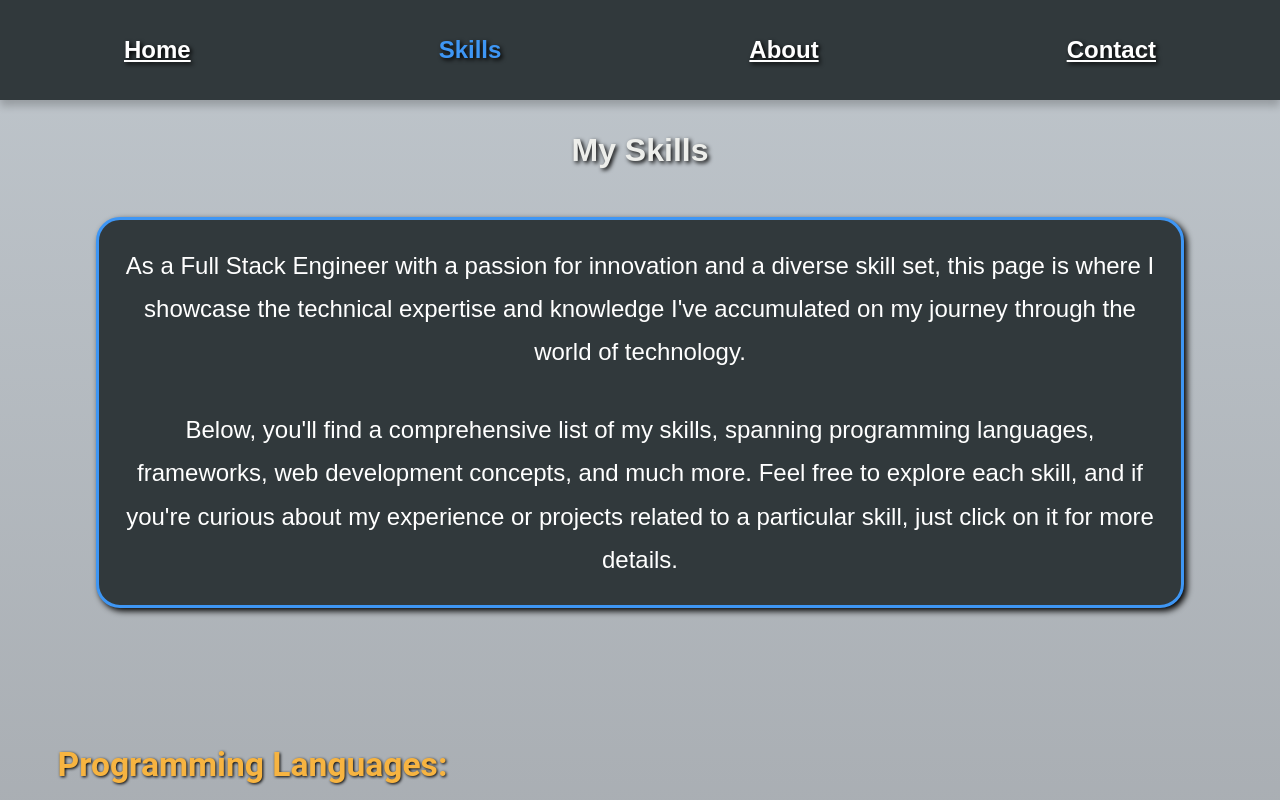
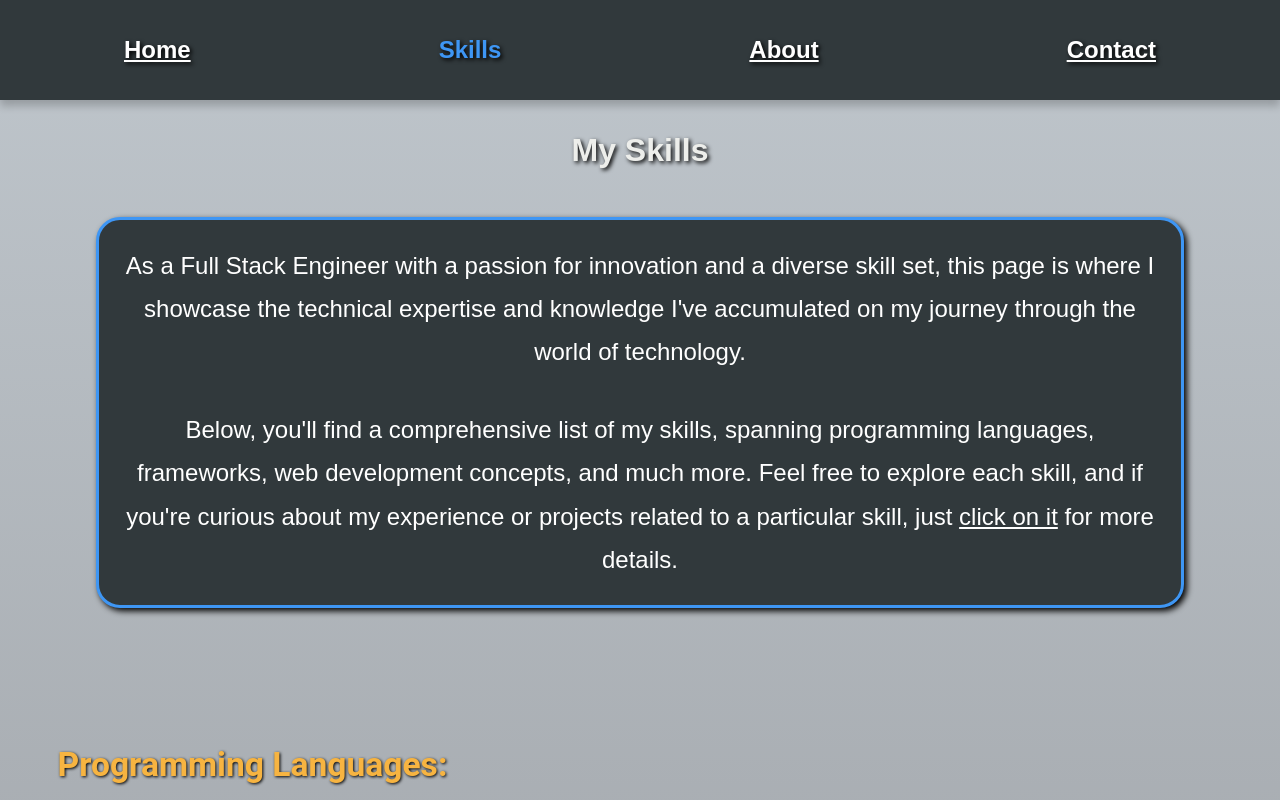
Before and after one commit to tuckerhumiston/my_portfolio, a React (Create React App) app: page /skills in a window 1280 px wide. Shown: the top 800 px of the page. Built offline with nearby package versions, Linux system fonts and the light colour scheme.

Commit message:
Added underline to skills page

```diff
--- a/src/pages/Skills.js
+++ b/src/pages/Skills.js
@@ -29,7 +29,7 @@ function Skills() {
             this page is where I showcase the technical expertise and knowledge I've accumulated on my journey through the world of technology.
             <br /><br />
             Below, you'll find a comprehensive list of my skills, spanning programming languages, frameworks, web development concepts, and much more.
-            Feel free to explore each skill, and if you're curious about my experience or projects related to a particular skill, just click on it for more details.
+            Feel free to explore each skill, and if you're curious about my experience or projects related to a particular skill, just <u>click on it</u> for more details.
             </p>
             <div className="skill-sections">
                 {skillsData.map((section) => (
```
